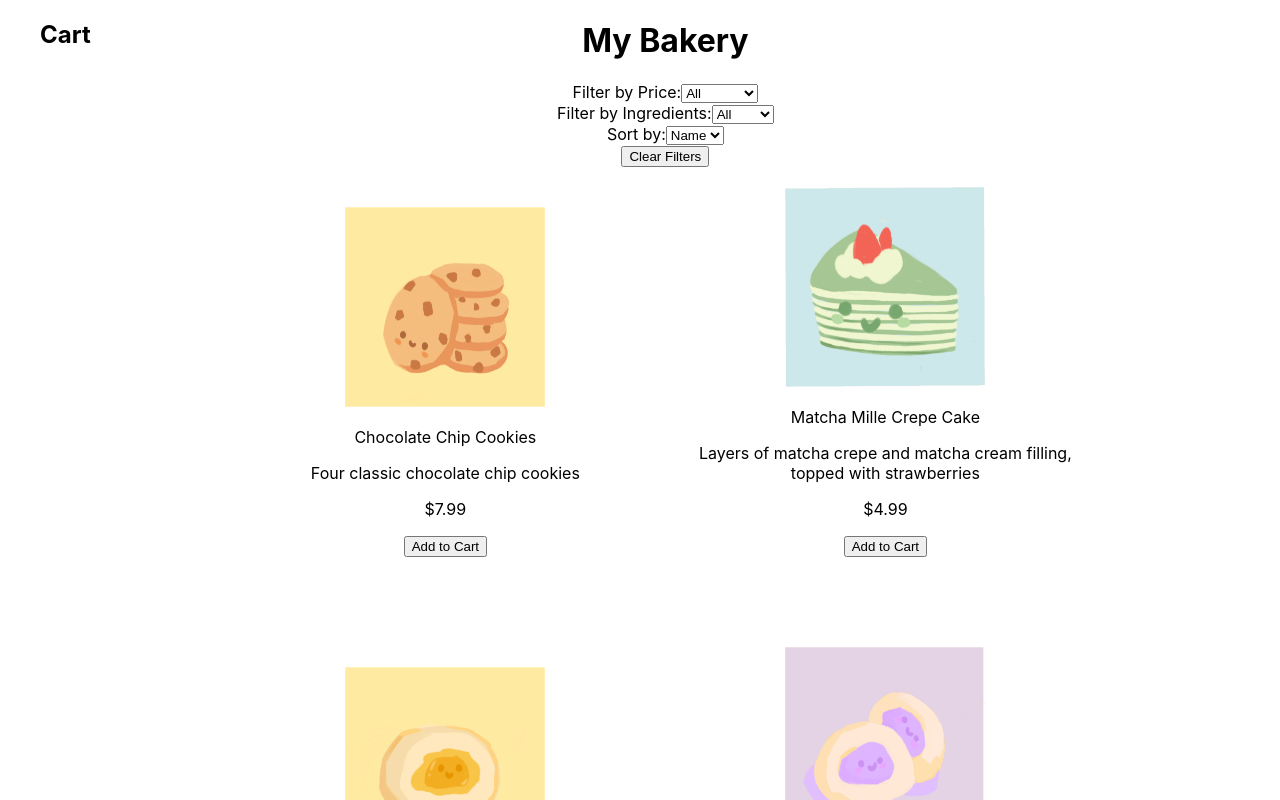
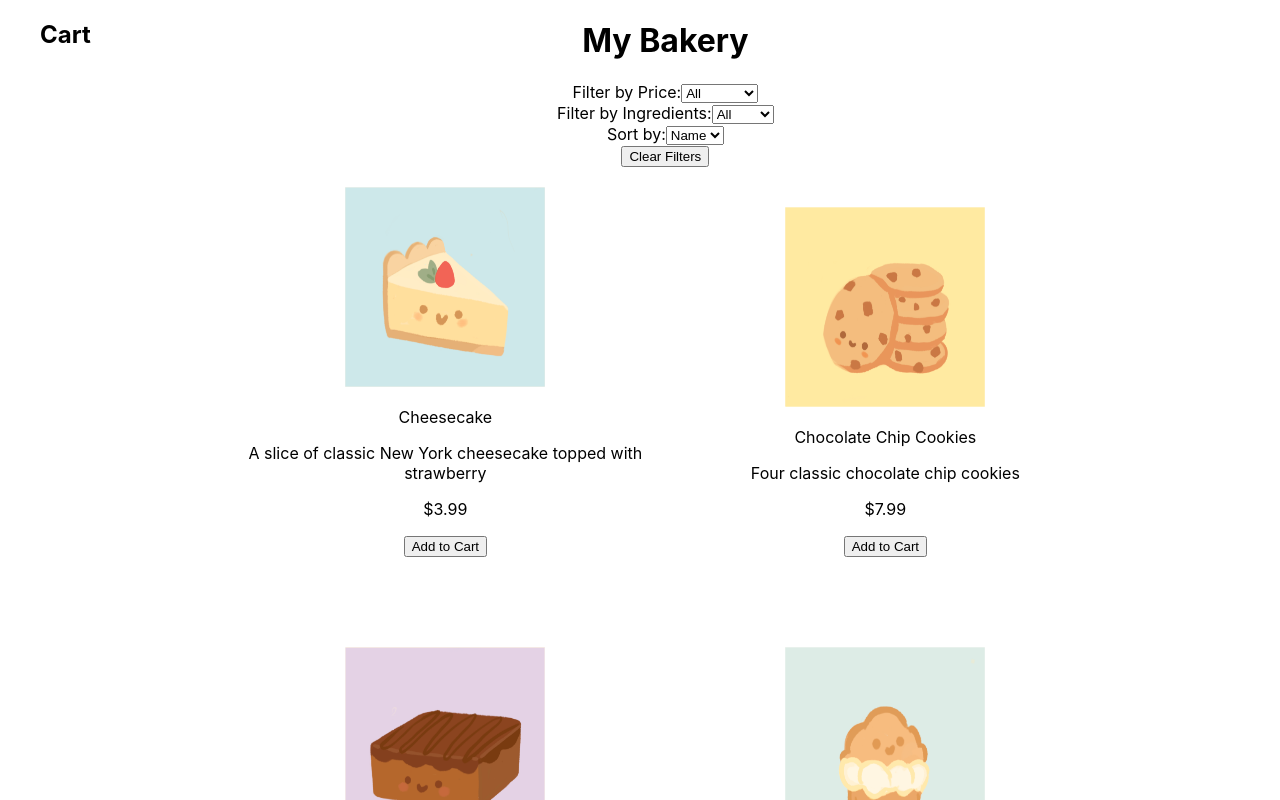
Before and after one commit to MarkusChu/development-assignment, a React (Create React App) app: page / in a window 1280 px wide. Shown: the top 800 px of the page. Built offline with nearby package versions, Linux system fonts and the light colour scheme.

Commit message:
Update App.js

```diff
--- a/src/App.js
+++ b/src/App.js
@@ -7,13 +7,14 @@ import Cart from "./components/Cart";
 bakeryData.forEach((item) => {
   item.image = process.env.PUBLIC_URL + "/" + item.image;
 });
+const bakeryDataSorted = bakeryData.sort((a, b) => a.name.localeCompare(b.name))
 
 function App() {
   const [cart, setCart] = useState([]);
   const [priceFilter, setPriceFilter] = useState(0);
   const [ingredientFilter, setIngredientFilter] = useState("");
   const [sortBy, setSortBy] = useState("name");
-  const [filterSortList, setFilterSortList] = useState(bakeryData);
+  const [filterSortList, setFilterSortList] = useState(bakeryDataSorted);
 
   const AddToCart = (item) => {
     setCart([...cart, item]);
```
